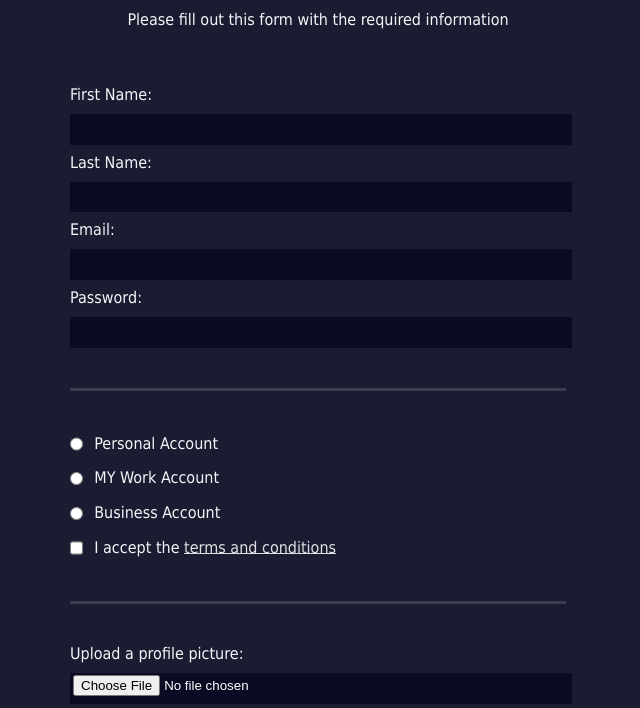
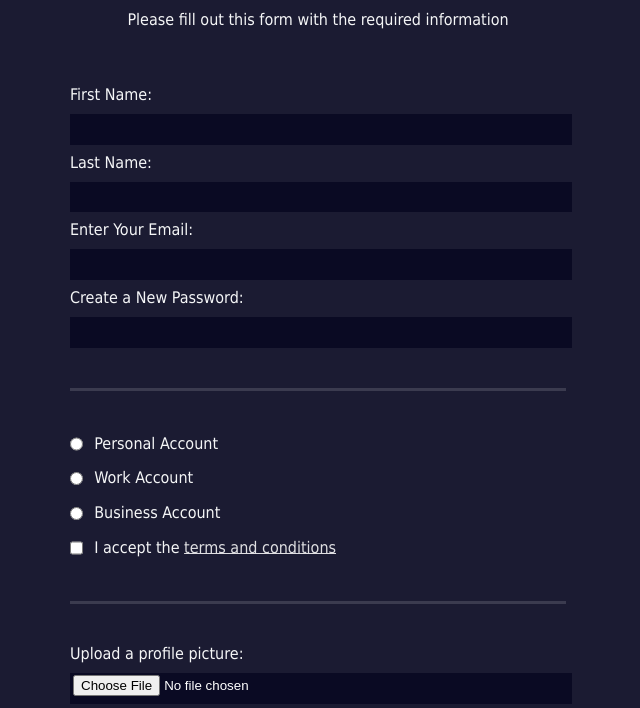
Before and after one commit to vishnubhargavi/SampleSite, a plain HTML site: page Index.html in a window 1280 px wide. Shown: the part 92-800 px from the top of the page, without its empty margins (322-962 px from the left). Drawn offline with Linux system fonts and the light colour scheme.

Commit message:
Revert "Modifies email and password"

```diff
--- a/Index.html
+++ b/Index.html
@@ -11,12 +11,12 @@
       <fieldset>
         <label>First Name: <input type="text" name="first-name" required /></label>
         <label>Last Name: <input type="text" name="last-name" required /></label>
-        <label>Email: <input type="email" name="email" required /></label>
-        <label>Password: <input type="password" name="password" pattern="[a-z0-5]{8,}" required /></label>
+        <label>Enter Your Email: <input type="email" name="email" required /></label>
+        <label>Create a New Password: <input type="password" name="password" pattern="[a-z0-5]{8,}" required /></label>
       </fieldset>
       <fieldset>
         <label><input type="radio" name="account-type" class="inline" /> Personal Account</label>
-        <label><input type="radio" name="account-type" class="inline" /> MY Work Account</label>
+        <label><input type="radio" name="account-type" class="inline" /> Work Account</label>
         <label><input type="radio" name="account-type" class="inline" /> Business Account</label>
         <label>
           <input type="checkbox" name="terms" class="inline" required /> I accept the <a href="https://www.freecodecamp.org/news/terms-of-service/">terms and conditions</a>
```
